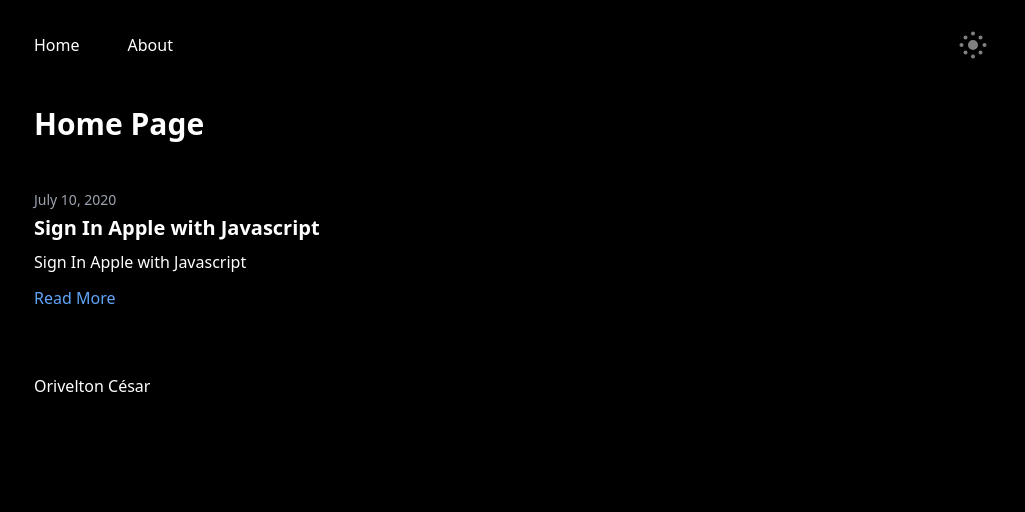
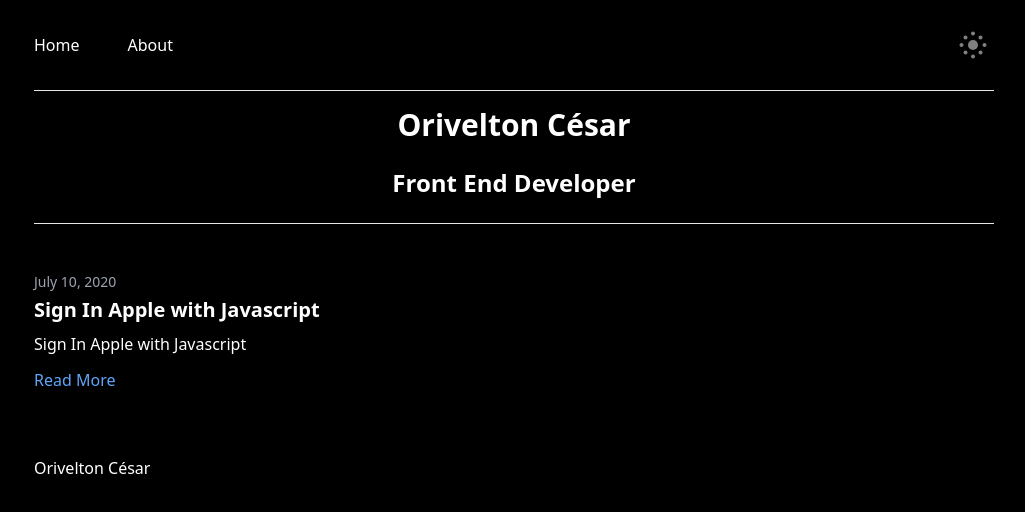
Before and after one commit to orivelton/orivelton.com, a Next.js app: page / in a window 1280 px wide. Shown: the top 512 px of the page, without its empty margins (126-1151 px from the left). Built offline with nearby package versions, Linux system fonts and the light colour scheme; what @tailwindcss/typography would draw is missing.

Commit message:
chore: Home section

```diff
--- a/components/Layout.tsx
+++ b/components/Layout.tsx
@@ -21,6 +21,7 @@ const Layout = ({ children, customMeta }: LayoutProps): JSX.Element => {
             <Navigation />
             <ThemeSwitch />
           </div>
+          <hr />
         </div>
       </header>
       <main>
--- a/pages/index.tsx
+++ b/pages/index.tsx
@@ -13,7 +13,12 @@ type IndexProps = {
 export const Index = ({ posts }: IndexProps): JSX.Element => {
   return (
     <Layout>
-      <h1>Home Page</h1>
+      <div className="text-center">
+        <h1>Orivelton César</h1>
+        <h2>Front End Developer</h2>
+      </div>
+      <br />
+      <hr />
 
       {posts.map((post) => (
         <article key={post.slug} className="mt-12">
```
